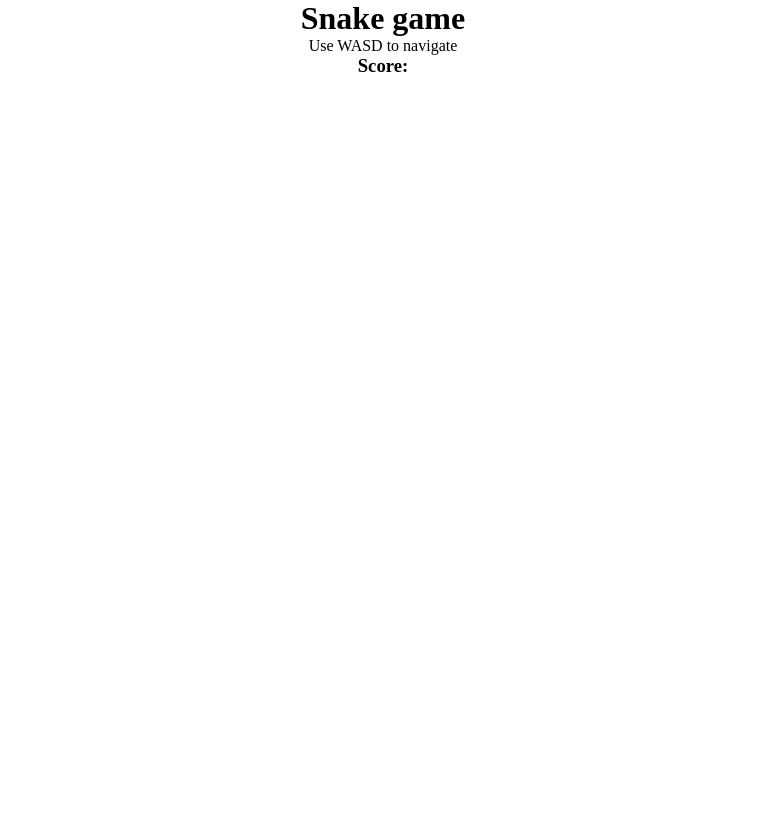
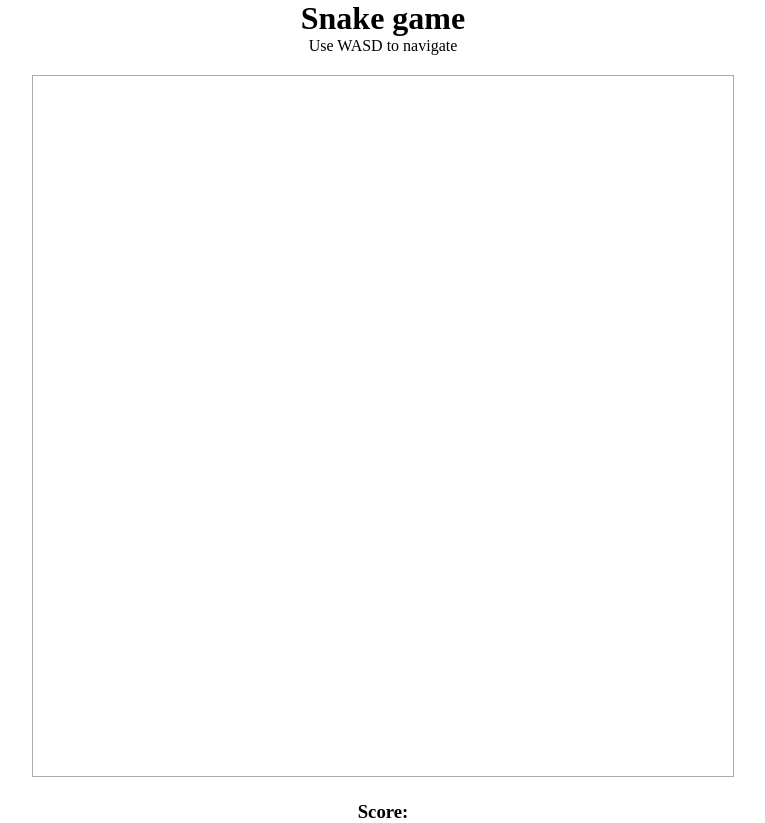
Before and after one commit to howardlee93/snake, a plain HTML site: page index.html in a window 1280 px wide. Shown: the whole page, without its empty margins (257-1022 px from the left). Before the commit the page ends 800 px from the top, so only its background shows below. Drawn offline with Linux system fonts and the light colour scheme.

Commit message:
adjusted canvas

```diff
--- a/index.html
+++ b/index.html
@@ -33,7 +33,7 @@
     <h1> Snake game</h1>
 
     <p> Use WASD to navigate</p>
-    <div id="canvas"> </div>
+    <canvas id="canvas"  height="700" width="700" > </canvas>
     <h3>Score:</h3>
 </body>
 
```
